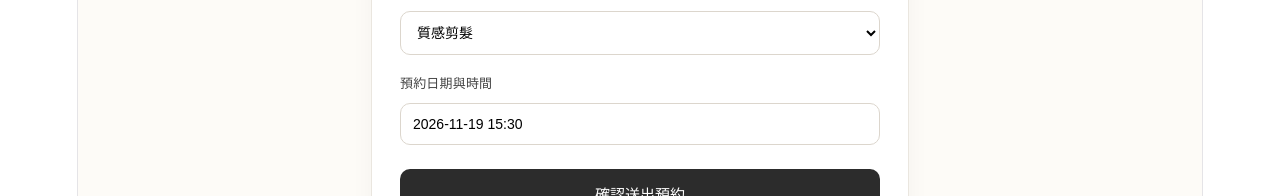
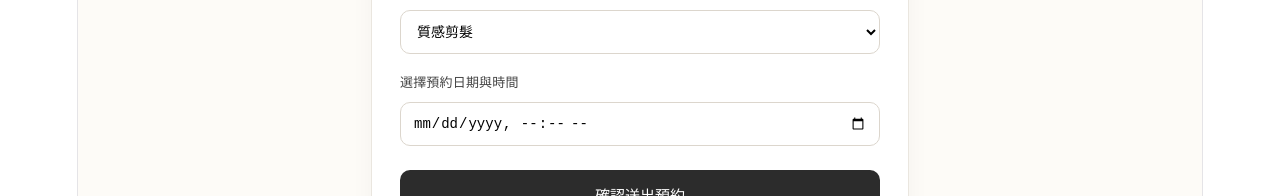
Before and after one commit to yuhsuan0319/hair-island-booking, a React (Vite) app: page / in a window 1280 px wide. Shown: the part 398-594 px from the top of the page. Built offline with nearby package versions, Linux system fonts and the light colour scheme.

Commit message:
Update App.jsx

```diff
--- a/src/App.jsx
+++ b/src/App.jsx
@@ -1,9 +1,9 @@
 import React, { useState, useEffect } from 'react';
 
 export default function App() {
-  const [userName, setUserName] = useState('鄭宇軒Peter'); // 預設值，若透過 LINE 登入會自動帶入
+  const [userName, setUserName] = useState('鄭宇軒Peter');
   const [serviceItem, setServiceItem] = useState('質感剪髮');
-  const [appointmentDate, setAppointmentDate] = useState('2026-11-19 15:30');
+  const [appointmentDate, setAppointmentDate] = useState(''); // 預設留空讓使用者選擇
   const [submitted, setSubmitted] = useState(false);
 
   // 自動透過 LINE LIFF 抓取登入的使用者名稱
@@ -25,6 +25,10 @@ export default function App() {
 
   const handleSubmit = (e) => {
     e.preventDefault();
+    if (!appointmentDate) {
+      alert('請選擇預約日期與時間');
+      return;
+    }
     setSubmitted(true);
   };
 
@@ -36,7 +40,7 @@ export default function App() {
         <h1 style={{ fontSize: '26px', color: '#2c2c2c', margin: '0 0 6px 0', letterSpacing: '1px' }}>髮嶼 HAIR ISLAND</h1>
         <p style={{ fontSize: '13px', color: '#888888', margin: '0 0 20px 0' }}>專屬頭皮養護與美髮預約</p>
 
-        {/* 歡迎回來橫幅 (會自動顯示 LINE 登入名稱) */}
+        {/* 歡迎回來橫幅 */}
         <div style={{ backgroundColor: '#f5f2eb', padding: '12px 16px', borderRadius: '10px', marginBottom: '24px', display: 'inline-block', width: '100%', boxSizing: 'border-box' }}>
           <span style={{ fontSize: '14px', color: '#4a453e', fontWeight: '500' }}>歡迎回來，{userName} 貴賓！</span>
         </div>
@@ -49,7 +53,7 @@ export default function App() {
             <div style={{ fontSize: '14px', color: '#555555', lineHeight: '1.8', marginBottom: '24px', textAlign: 'left', backgroundColor: '#faf8f5', padding: '16px 20px', borderRadius: '12px' }}>
               謝謝 <strong>{userName}</strong>，我們已收到您的預約申請：<br />
               📌 項目：<strong>{serviceItem}</strong><br />
-              📅 日期：<strong>{appointmentDate}</strong>
+              📅 日期：<strong>{appointmentDate.replace('T', ' ')}</strong>
             </div>
 
             <button
@@ -76,18 +80,20 @@ export default function App() {
             </div>
 
             <div>
-              <label style={{ display: 'block', fontSize: '13px', fontWeight: 'bold', color: '#444', marginBottom: '6px' }}>預約日期與時間</label>
+              <label style={{ display: 'block', fontSize: '13px', fontWeight: 'bold', color: '#444', marginBottom: '6px' }}>選擇預約日期與時間</label>
+              {/* 改用 datetime-local 讓手機與電腦都能直接點擊跳出選單 */}
               <input
-                type="text"
+                type="datetime-local"
+                required
                 value={appointmentDate}
                 onChange={(e) => setAppointmentDate(e.target.value)}
-                style={{ width: '100%', padding: '12px', borderRadius: '10px', border: '1px solid #dcd6cd', fontSize: '14px', boxSizing: 'border-box' }}
+                style={{ width: '100%', padding: '12px', borderRadius: '10px', border: '1px solid #dcd6cd', fontSize: '14px', boxSizing: 'border-box', backgroundColor: '#fff' }}
               />
             </div>
 
             <button
               type="submit"
-              style={{ marginTop: '8px', width: '10px', width: '100%', padding: '14px', backgroundColor: '#2c2c2c', color: '#fff', border: 'none', borderRadius: '10px', fontSize: '15px', fontWeight: 'bold', cursor: 'pointer' }}
+              style={{ marginTop: '8px', width: '100%', padding: '14px', backgroundColor: '#2c2c2c', color: '#fff', border: 'none', borderRadius: '10px', fontSize: '15px', fontWeight: 'bold', cursor: 'pointer' }}
             >
               確認送出預約
             </button>
```
